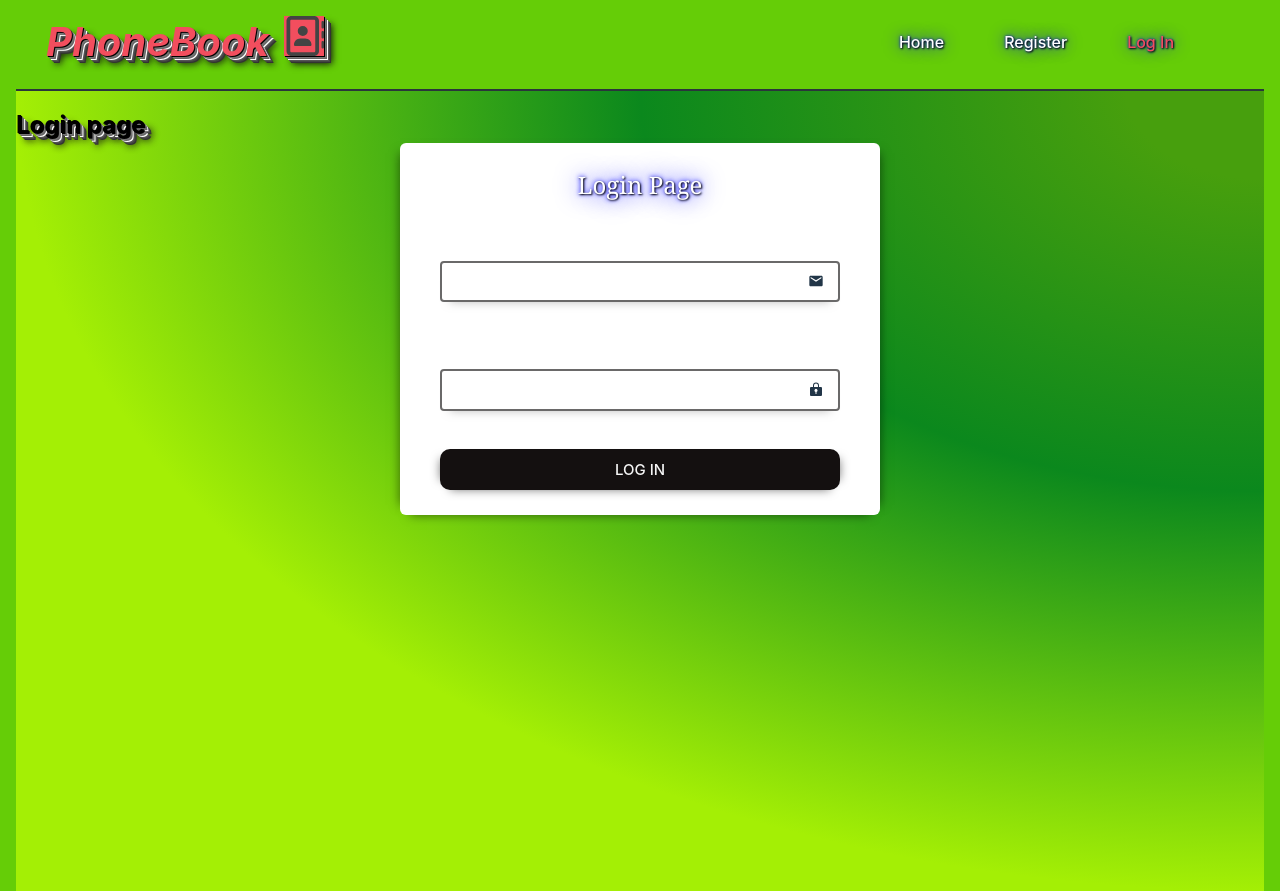
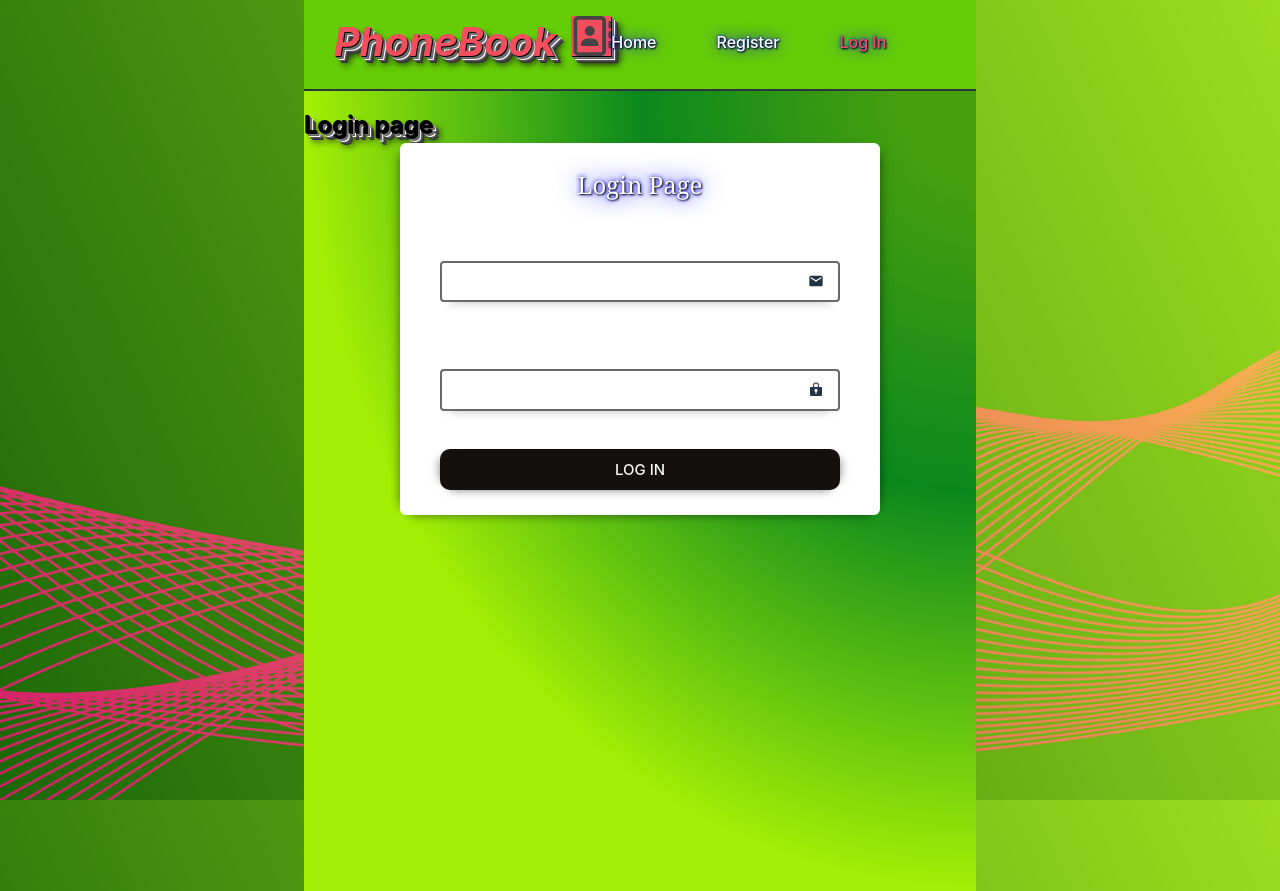
Before and after one commit to Olena457/goit-react-hw-08, a React (Vite) app: page /login in a window 1280 px wide. Built offline with nearby package versions, Linux system fonts and the light colour scheme.

Commit message:
corected home page

```diff
--- a/src/index.css
+++ b/src/index.css
@@ -28,6 +28,14 @@ body {
   padding: 0;
   margin: 0 auto;
   background-color: #65cd07;
+  background-image: url('../src/assets/hello14.jpg');
+  background-position: center center;
+  background-attachment: fixed;
+  background-repeat: no-repeat;
+  background-size: cover;
+  place-items: center;
+  width: 100%;
+  min-height: 100vh;
 }
 
 button {
--- a/src/pages/HomePage/HomePage.module.css
+++ b/src/pages/HomePage/HomePage.module.css
@@ -5,14 +5,6 @@
   justify-content: center;
   margin: 0;
   padding: 0;
-  background-image: url('../../assets/hello14.jpg');
-  background-position: center center;
-  background-attachment: fixed;
-  background-repeat: no-repeat;
-  background-size: cover;
-  place-items: center;
-  width: 100%;
-  min-height: 100vh;
 }
 
 .title {
```
